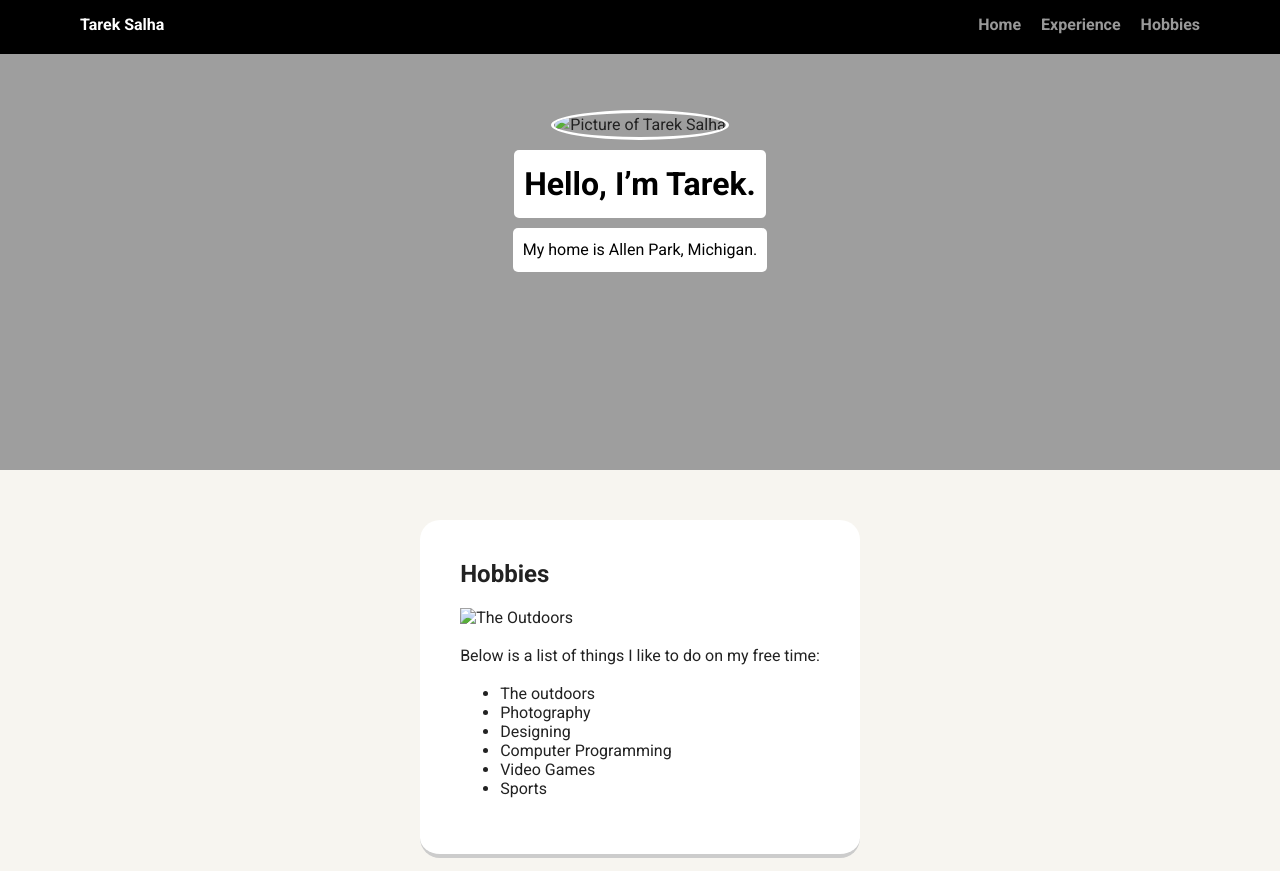
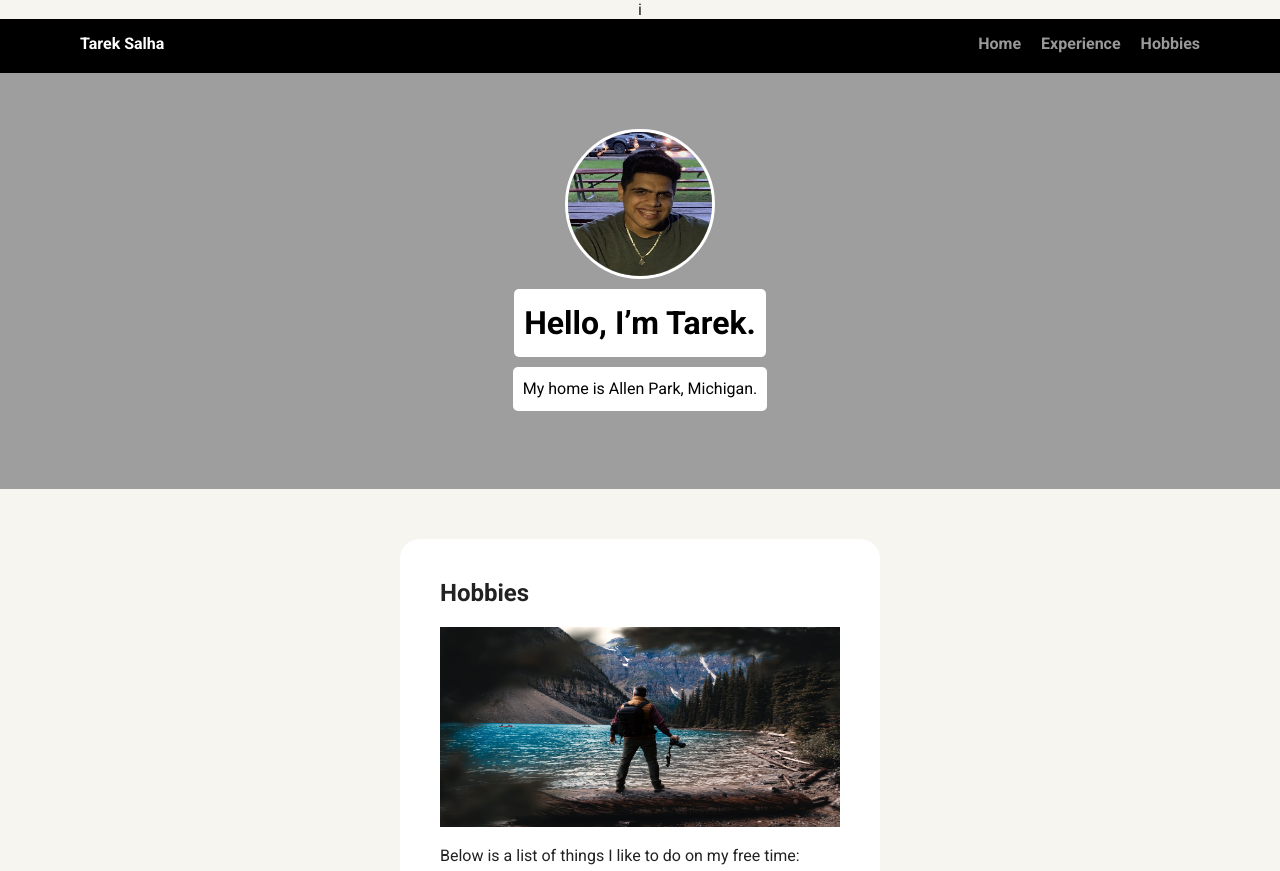
Before and after one commit to Tarek-dev/techdegree-project-1, a plain HTML site: page hobbies.html in a window 1280 px wide. Shown: the top 871 px of the page. Drawn offline with Linux system fonts and the light colour scheme; the site is published under a folder, as on GitHub Pages, so addresses that start at the root find nothing; files whose address does not match are found by name; a web font is replaced by a local one.

Commit message:
Update hobbies.html

```diff
--- a/hobbies.html
+++ b/hobbies.html
@@ -1,4 +1,4 @@
-<!doctype html>
+i<!doctype html>
 <html lang="en">
 <head>
   <meta charset="utf-8">
@@ -18,7 +18,7 @@
     </div>
 
     <header>
-      <img src="/tarek_salha.jpg" alt="Picture of Tarek Salha" class="profile-image">
+      <img src="tarek_salha.jpg" alt="Picture of Tarek Salha" class="profile-image">
       <h1 class="tag name">Hello, I’m Tarek.</h1>
       <p class="tag location">My home is Allen Park, Michigan.</p>
     </header>
@@ -26,7 +26,7 @@
     <main class="flex">
       <div class="card">
         <h2>Hobbies</h2>
-        <img src="/outdoors.jpg" alt="The Outdoors" height="200" width="400">
+        <img src="outdoors.jpg" alt="The Outdoors" height="200" width="400">
         <p>Below is a list of things I like to do on my free time:</p>
         <ul>
             <li>The outdoors</li>
```
